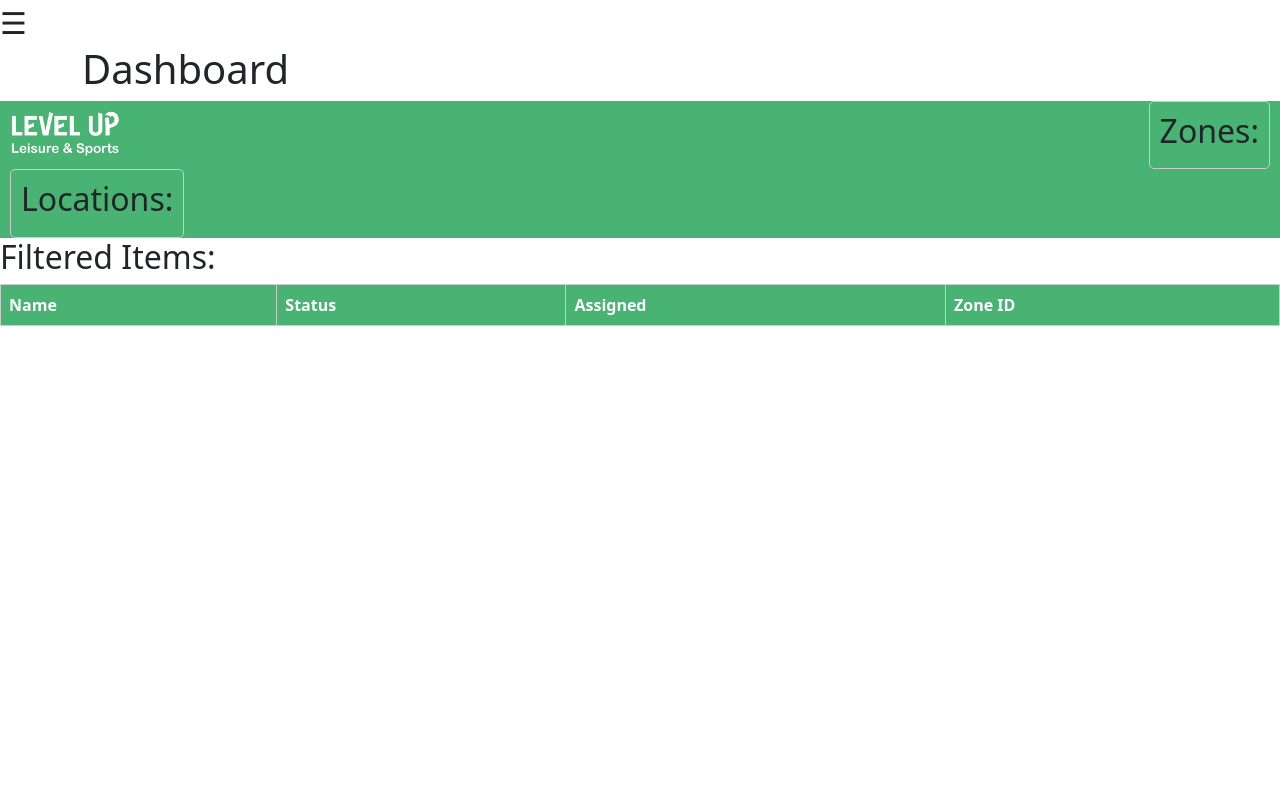
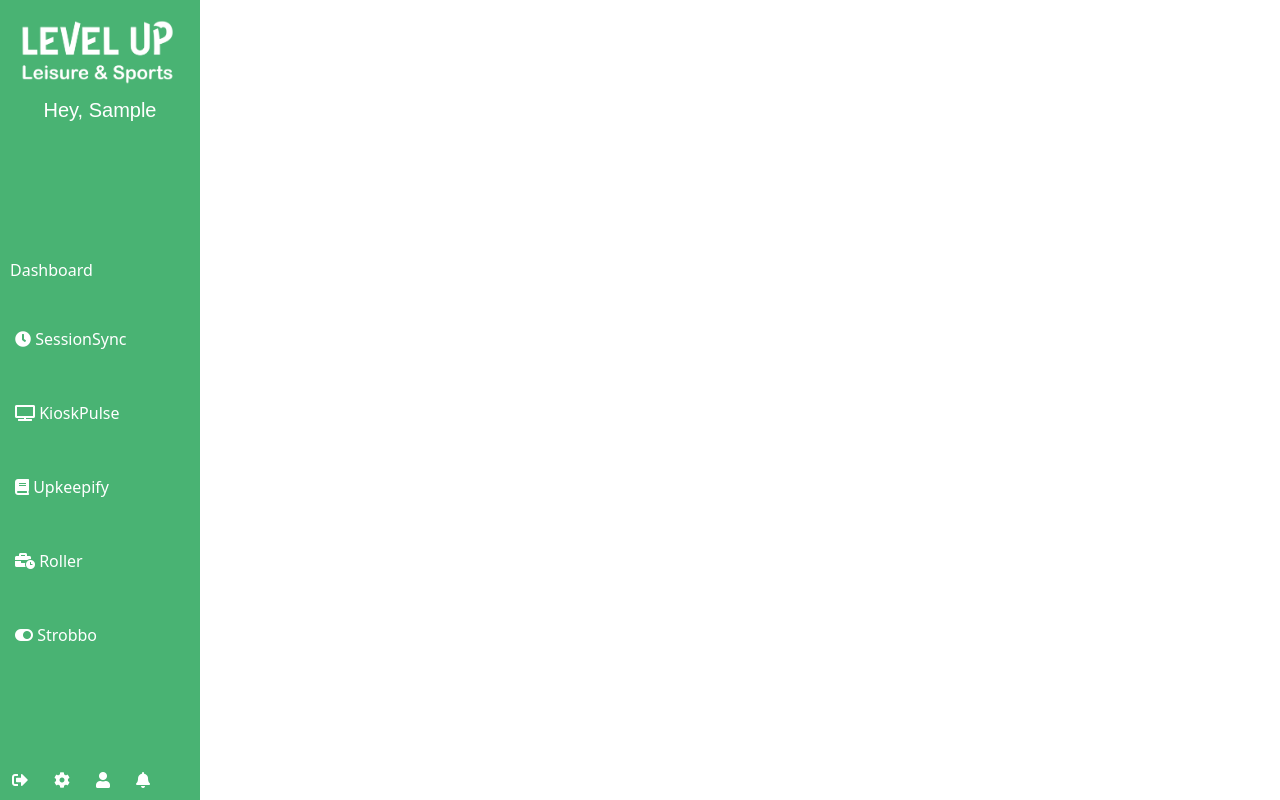
Before and after one commit to EliasDH-com/LevelUp_App, a PHP site: page /assets/pages/dashboard.php in a window 1280 px wide. Run offline with PHP 8.4, Linux system fonts and the light colour scheme; the visitor is signed in with stand-in values (Sample User, id 1); data that the repository does not hold is empty.

Commit message:
Design Update Dashboard

```diff
--- a/assets/css/dashboard-style.css
+++ b/assets/css/dashboard-style.css
@@ -5,105 +5,135 @@
  */
 
 body {
-    background-color: #e5e5e5;
-    font-family: Arial, sans-serif;
     margin: 0;
     padding: 0;
+    font-family: Arial, sans-serif;
 }
 
-.top-bar {
-    background-color: #49b373;
-    display: flex;
-    justify-content: center;
-    width: 100%;
+/* Main Menu */
+nav ul {
+    list-style: none;
+    padding: 0;
+    margin: 0;
 }
 
-.logo img {
-    max-width: 10%;
-    height: auto;
-    margin: 10px;
+nav ul li {
+    padding-top: 10px;
+    padding-bottom: 10px;
 }
 
-
-
-
-.left-bar {
-    background-color: #49b373;
-    display: flex;
-    justify-content: left;
-    width: 100%;
+a {
+    padding-left: 10px;
 }
 
-
-
-
-.zones, .locations {
-    padding: 10px;
-    border: 1px solid #cccccc;
-    border-radius: 5px;
-    text-align: center;
-    margin: 0 10px;
+nav ul li a {
+    padding-top: 10px;
+    padding-bottom: 10px;
+    text-decoration: none;
+    color: #ffffff;
+    display: block;
 }
 
-.item-display {
-    width: 100%;
+nav ul li a:hover {
+    background-color: #43a369;
+    color: #ffffff;
 }
 
-table {
+.navigation-bar {
+    background-color: #49b373;
+    position: fixed;
+    top: 0;
+    bottom: 0;
+    left: 0;
+    width: 200px; /* Adjust the width as needed */
+    display: flex;
+    flex-direction: column;
+    justify-content: space-between;
+}
+/* Main Menu */
+
+/* Main Menu Top */
+.main-menu-top {
     width: 100%;
-    border-collapse: collapse;
-}
-
-table th, table td {
-    border: 1px solid #cccccc;
-    padding: 8px;
-    text-align: left;
-}
-
-table th {
-    background-color: #49b373;
-    color: white;
-}
-
-
-
-
-
-
-.side-menu {
-    height: 100%;
-    width: 0;
-    position: fixed;
-    z-index: 1;
-    top: 0;
-    left: 0;
-    background-color: #111;
-    overflow-x: hidden;
-    transition: 0.5s;
-    padding-top: 60px;
-}
-
-.side-menu a {
-    padding: 8px 8px 8px 32px;
-    text-decoration: none;
-    font-size: 25px;
-    color: #818181;
-    display: block;
-    transition: 0.3s;
-}
-
-.side-menu a:hover {
-    color: #f1f1f1;
-}
-
-.side-menu .close-btn {
-    position: absolute;
-    top: 0;
-    right: 25px;
-    font-size: 36px;
-    margin-left: 50px;
+    padding: 10px;
+    text-align: center;
 }
 
 .username {
-    color: #49b373;
+    color: #ffffff;
+    font-size: 20px;
+    font-family: 'Arial', sans-serif;
+    text-transform: capitalize; /* Hoofdlettergebruik */
 }
+/* Main Menu Top */
+
+/* Main Menu Center */
+.has-submenu > a {
+    color: #ffffff;
+    display: block;
+    padding: 15px;
+    text-decoration: none;
+    transition: background-color 0.3s, color 0.3s;
+}
+
+.has-submenu > a:hover {
+    background-color: #43a369;
+    color: #ffffff;
+}
+
+.submenu {
+    background-color: #43a369;
+    color: #000000;
+    max-height: 0;
+    overflow: hidden;
+    transition: max-height 0.3s ease;
+    list-style: none;
+    padding: 0;
+    margin: 0;
+}
+
+.submenu li {
+    padding-top: 5px;
+    padding-bottom: 5px;
+    transition: background-color 0.3s;
+}
+
+.submenu li a {
+    color: #ffffff;
+    display: block;
+    text-decoration: none;
+    transition: color 0.3s;
+}
+
+.submenu li a:hover {
+    background-color: #3b915d;
+    color: #ffffff;
+}
+/* Main Menu Center */
+
+/* Main Menu Bottom */
+.main-menu-bottom {
+    display: flex;
+    align-items: center;
+}
+
+.main-menu-bottom a {
+    color: #ffffff;
+    text-decoration: none; /* Remove the underline */
+    padding: 12px;
+    border-radius: 4px;
+    cursor: pointer;
+    transition: background-color 0.3s, transform 0.2s ease;
+    display: flex;
+    align-items: center;
+}
+
+.main-menu-bottom a i {
+    margin-right: 2px; /* Adjust the margin between icons as needed */
+}
+
+.main-menu-bottom a:hover {
+    color: #ffffff;
+    transform: scale(1.30);
+}
+/* Main Menu Bottom */
--- a/assets/js/dashboard-menu.js
+++ /dev/null
@@ -1,15 +0,0 @@
-/**
- * @author Elias De Hondt
- * @see https://eliasdh.com
- * @since 31/10/2023
- */
-
-// Function to open the side menu
- function openSideMenu() {
-    document.getElementById("sideMenu").style.width = "250px";
-}
-
-// Function to close the side menu
-function closeSideMenu() {
-    document.getElementById("sideMenu").style.width = "0";
-}
--- /dev/null
+++ b/assets/js/submenu_navigation.js
@@ -0,0 +1,35 @@
+/**
+ * @author Elias De Hondt
+ * @see https://eliasdh.com
+ * @since 31/10/2023
+ */
+
+document.addEventListener('DOMContentLoaded', function() {
+    const submenuItems = document.querySelectorAll('.has-submenu');
+
+    submenuItems.forEach(function(submenuItem) {
+        submenuItem.addEventListener('click', function(e) {
+            const submenu = submenuItem.querySelector('.submenu');
+            const isOpen = submenu.classList.contains('open');
+
+            if (isOpen) {
+                submenu.classList.remove('open');
+                submenu.style.maxHeight = null;
+            } else {
+                closeOtherSubmenus(submenuItem);
+                submenu.classList.add('open');
+                submenu.style.maxHeight = submenu.scrollHeight + 'px';
+            }
+        });
+    });
+
+    function closeOtherSubmenus(currentSubmenu) {
+        submenuItems.forEach(function(submenuItem) {
+            const submenu = submenuItem.querySelector('.submenu');
+            if (submenu !== currentSubmenu.querySelector('.submenu')) {
+                submenu.classList.remove('open');
+                submenu.style.maxHeight = null;
+            }
+        });
+    }
+});
--- a/assets/pages/dashboard.php
+++ b/assets/pages/dashboard.php
@@ -38,89 +38,75 @@ $itemsQuery = $conn->query("SELECT * FROM item WHERE item_id IN (SELECT item_id
         <!--CSS-->
         <link rel="stylesheet" href="/assets/css/dashboard-style.css">
         <!--CSS-->
-        <!--bootstrap-->
+        <!--Bootstrap-->
         <link rel="stylesheet" href="/assets/css/bootstrap.css">
-        <!--bootstrap-->
+        <!--Bootstrap-->
+        <!--Font Awesome-->
+        <link rel="stylesheet" href="https://cdnjs.cloudflare.com/ajax/libs/font-awesome/5.15.4/css/all.min.css">
+        <!--Font Awesome-->
     </head>
     <body>
-        <main>
-            <span style="font-size:30px;cursor:pointer" onclick="openSideMenu()">&#9776;</span>
-
-            <div class="side-menu" id="sideMenu">
-                <a href="javascript:void(0)" class="close-btn" onclick="closeSideMenu()">&times;</a>
-                <a class="username">Welcome, <?php echo $username; ?></a>
-                <a href="/assets/pages/dashboard.php">Dashboard</a>
-                <a href="/assets/pages/">Upkeepify</a>
-                <a href="/assets/pages/">SessionSync</a>
-                <a href="/assets/pages/">KioskPulse</a>
-                <a href="/login.php">Logout</a>
-            </div>
-
-            <div class="container">
-                <div class="row">
-                    <div class="col">
-                        <h1>Dashboard</h1>
-                    </div>
+        <header>
+            <div class="navigation-bar">
+                <div class="main-menu-top">
+                    <!-- Your logo goes here -->
+                    <img class="main-menu-top" src="/assets/media/images/logo.png" alt="Logo">
+                    <p class="username">Hey, <?php echo $username; ?></p>
+                </div>
+                <nav>
+                    <ul>
+                        <li><a href="/assets/pages/dashboard.php">Dashboard</a></li>
+                        <li class="has-submenu">
+                            <a href="#"><i class="fas fa-clock"></i> SessionSync</a>
+                            <ul class="submenu">
+                                <li><a href="">Timetable</a></li>
+                                <li><a href="">Time Trampoline</a></li>
+                                <li><a href="">Time Inflatable</a></li>
+                                <li><a href="">Time Bouldering</a></li>
+                            </ul>
+                        </li>
+                        <li class="has-submenu">
+                            <a href="#"><i class="fas fa-tv"></i> KioskPulse</a>
+                            <ul class="submenu">
+                                <li><a href="">Kios</a></li>
+                                <li><a href="">Kiosk Display</a></li>
+                                <li><a href="">Beck-End</a></li>
+                            </ul>
+                        </li>
+                        <li class="has-submenu">
+                            <a href="#"><i class="fas fa-book"></i> Upkeepify</a>
+                            <ul class="submenu">
+                                <li><a href="">1</a></li>
+                                <li><a href="">2</a></li>
+                            </ul>
+                        </li>
+                        <li class="has-submenu">
+                            <a href="#"><i class="fas fa-business-time"></i> Roller</a>
+                            <ul class="submenu">
+                                <li><a href="https://manage.roller.app/manage">Roller Dashboard</a></li>
+                                <li><a href="https://pos.roller.app">Roller POS</a></li>
+                            </ul>
+                        </li>
+                        <li class="has-submenu">
+                            <a href="#"><i class="fas fa-toggle-on"></i> Strobbo</a>
+                            <ul class="submenu">
+                                <li><a href="https://login.strobbo.com">Strobbo Home</a></li>
+                                <li><a href="https://app.strobbo.com/LevelUp/TimeClockPIN.aspx?ClockInDevice_owr=0">Strobbo Time Clock</a></li>
+                            </ul>
+                        </li>
+                    </ul>
+                </nav>
+                <div class="main-menu-bottom">
+                    <a href="/login.php"><i class="fas fa-sign-out-alt"></i></a>
+                    <a href="/settings.php"><i class="fas fa-cog"></i></a>
+                    <a href="/profile.php"><i class="fas fa-user"></i></a>
+                    <a href="/profile.php"><i class="fas fa-bell"></i></a>
                 </div>
             </div>
-
-
-
-
-
-
-            <div class="top-bar">
-                <div class="logo">
-                    <img src="/assets/media/images/logo.png" alt="Logo">
-                </div>
-                <div class="zones">
-                    <h2>Zones:</h2>
-                    <?php
-                    // Fetch and display zones
-                    while ($zone = $zonesQuery->fetch_assoc()) {
-                        echo '<p>' . $zone['name'] . '</p>';
-                    }
-                    ?>
-                </div>
-            </div>
-            <div class="left-bar">
-                <div class="locations">
-                    <h2>Locations:</h2>
-                    <?php
-                    // Fetch and display locations
-                    while ($location = $locationsQuery->fetch_assoc()) {
-                        echo '<p>' . $location['name'] . '</p>';
-                    }
-                    ?>
-                </div>
-            </div>
-            <div class="item-display">
-                <h2>Filtered Items:</h2>
-                <table>
-                    <tr>
-                        <th>Name</th>
-                        <th>Status</th>
-                        <th>Assigned</th>
-                        <th>Zone ID</th>
-                    </tr>
-                    <?php
-                    // Fetch and display items in a table
-                    while ($item = $itemsQuery->fetch_assoc()) {
-                        echo '<tr>';
-                        echo '<td>' . $item['name'] . '</td>';
-                        echo '<td>' . $item['status'] . '</td>';
-                        echo '<td>' . $item['assigned'] . '</td>';
-                        echo '<td>' . $item['zone_id'] . '</td>';
-                         echo '</tr>';
-                    }
-                    ?>
-                </table>
-            </div>
-        </main>
+        </header>
     </body>
     <!--JS-->
-    <script src="https://cdn.jsdelivr.net/npm/bootstrap@5.0.2/dist/js/bootstrap.bundle.min.js" integrity="sha384-MrcW6ZMFYlzcLA8Nl+NtUVF0sA7MsXsP1UyJoMp4YLEuNSfAP+JcXn/tWtIaxVXM" crossorigin="anonymous"></script>
-    <script src="/assets/js/dashboard-menu.js"></script>
+    <script src="/assets/js/submenu_navigation.js"></script>
     <!--JS-->
 </html>
 <!--HTML-->
```
Also changed, not shown: assets/css/login-style.css (+4 -3 lines).
